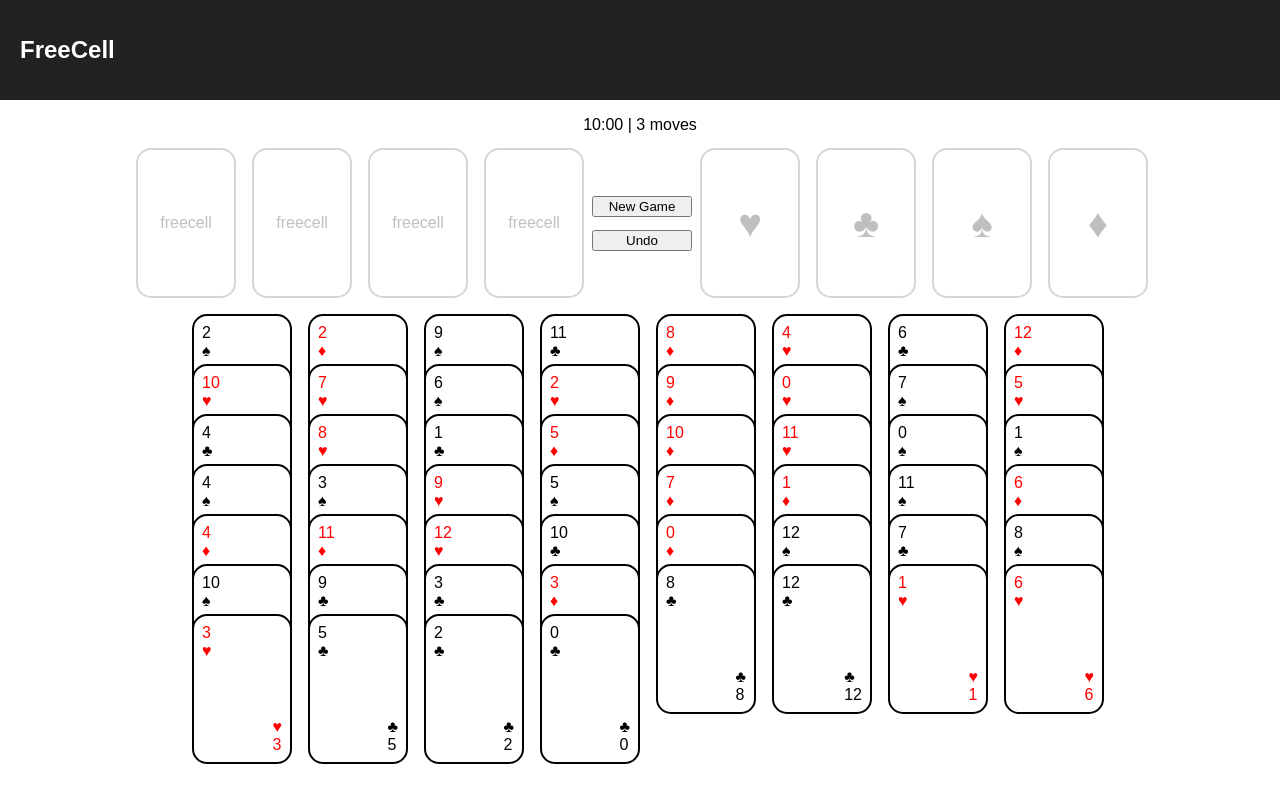
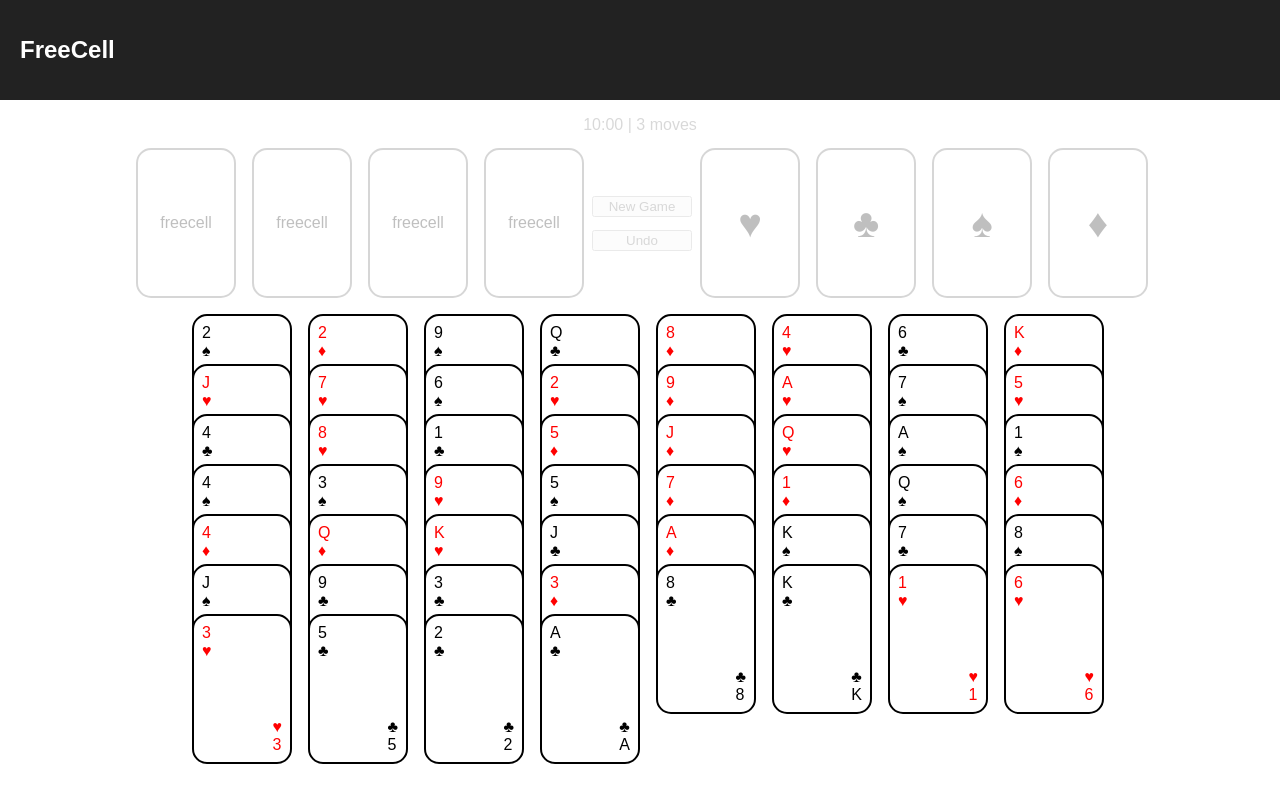
Before and after one commit to BTBTravis/freecell, a React (Create React App) app: page / in a window 1280 px wide. Built offline with nearby package versions, Linux system fonts and the light colour scheme.

Commit message:
Pretty names

```diff
--- a/package.json
+++ b/package.json
@@ -1,13 +1,17 @@
 {
   "name": "freecell",
   "version": "0.1.0",
+  "homepage": "https://btbtravis.github.io/freecell",
   "private": true,
   "dependencies": {
+    "gh-pages": "^1.1.0",
     "react": "^16.3.2",
     "react-dom": "^16.3.2",
     "react-scripts": "1.1.4"
   },
   "scripts": {
+    "predeploy": "npm run build",
+    "deploy": "gh-pages -d build",
     "start": "react-scripts start",
     "build": "react-scripts build",
     "test": "react-scripts test --env=jsdom",
--- a/src/App.css
+++ b/src/App.css
@@ -30,6 +30,7 @@ html, body, #root {
   height: 5%;
   display: flex;
   justify-content: center;
+  opacity: .15;
 }
 .top-field {
   display: flex;
@@ -42,6 +43,7 @@ html, body, #root {
   display: flex;
   flex-direction: column;
   justify-content: center;
+  opacity: .15;
 }
 
 #top-btns button {
--- a/src/App.js
+++ b/src/App.js
@@ -1,14 +1,27 @@
 import React, { Component } from 'react';
-import logo from './logo.svg';
 import './App.css';
 import CardAPI from './FreeCell';
-
 
 const cardAPI = new CardAPI();
 console.log('cardAPI: ', cardAPI);
 
 const suits = cardAPI.suits;
 console.log('suits: ', suits);
+
+const prettyNames = (num) => {
+  switch (num) {
+    case 10:
+      return 'J';
+    case 11:
+      return 'Q';
+    case 12:
+      return 'K';
+    case 0:
+      return 'A';
+    default:
+      return num;
+  }
+};
 
 class App extends Component {
   constructor(props) {
@@ -129,12 +142,12 @@ function Card(props) {
   const classes = `${redCardClass} ${activeClass} card`;
   return <div onClick={handleClick} style={cardStyle} className={classes} >
           <div className="topLeft">
-            <p>{card.name}</p>
+            <p>{prettyNames(card.name)}</p>
             <p>{suits[card.suit].symbol}</p>
           </div>
           <div className="botRight">
             <p>{suits[card.suit].symbol}</p>
-            <p>{card.name}</p>
+            <p>{prettyNames(card.name)}</p>
           </div>
         </div>
 };
```
